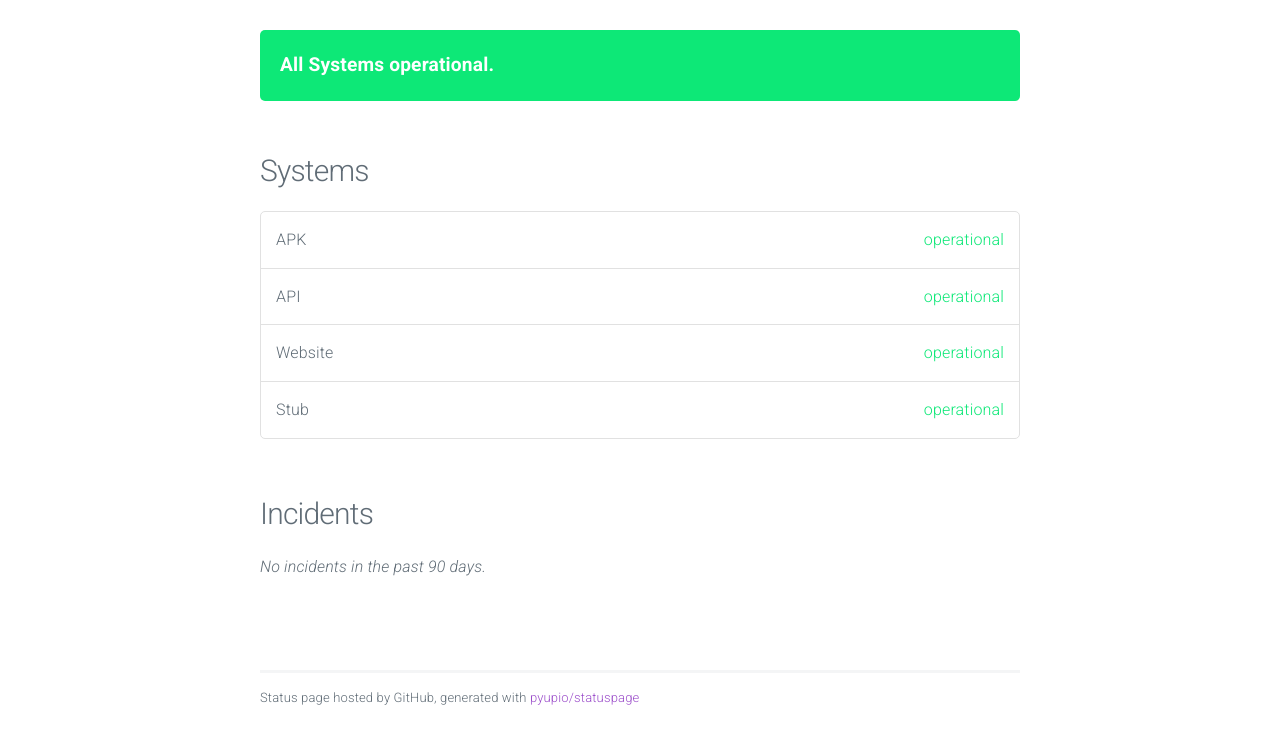
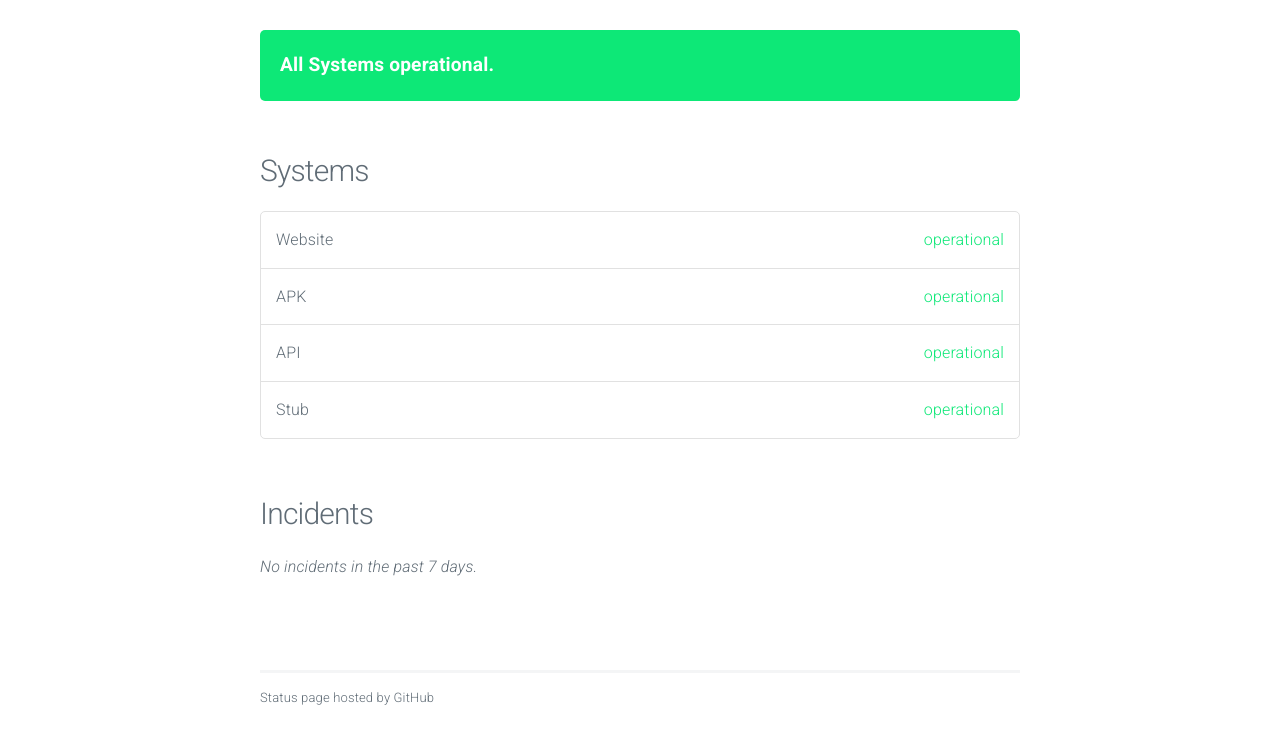
Before and after one commit to aymsc/status-sgl, a plain HTML site: page index.html in a window 1280 px wide. Shown: the part 55-798 px from the top of the page. Drawn offline with nearby package versions, Linux system fonts and the light colour scheme.

Commit message:
update index

```diff
--- a/index.html
+++ b/index.html
@@ -20,7 +20,7 @@
 
 					<a class="navigation-title" href="">
 
-						<img class="img" src="https://raw.githubusercontent.com/pyupio/statuspage/master/template/logo.png" height="30">
+						<img class="img" src="https://aymsc.github.io/status-sgl/" height="30">
 						<h1 class="title">Status</h1>
 					</a>
 
@@ -40,15 +40,15 @@
 				<ul class="systems">
 
 					<li>
+						Website <span class="status operational">operational</span>
+					</li>
+
+					<li>
 						APK <span class="status operational">operational</span>
 					</li>
 
 					<li>
 						API <span class="status operational">operational</span>
-					</li>
-
-					<li>
-						Website <span class="status operational">operational</span>
 					</li>
 
 					<li>
@@ -59,7 +59,7 @@
 
 				<h4>Incidents</h4>
 
-					<em>No incidents in the past 90 days.</em>
+					<em>No incidents in the past 7 days.</em>
 
 			</section>
 
@@ -68,7 +68,7 @@
 				<section class="container">
 					<hr/>
 
-					<p>Status page hosted by GitHub, generated with <a href="https://github.com/pyupio/statuspage">pyupio/statuspage</a></p>
+					<p>Status page hosted by GitHub</p>
 				</section>
 			</footer>
 
```
